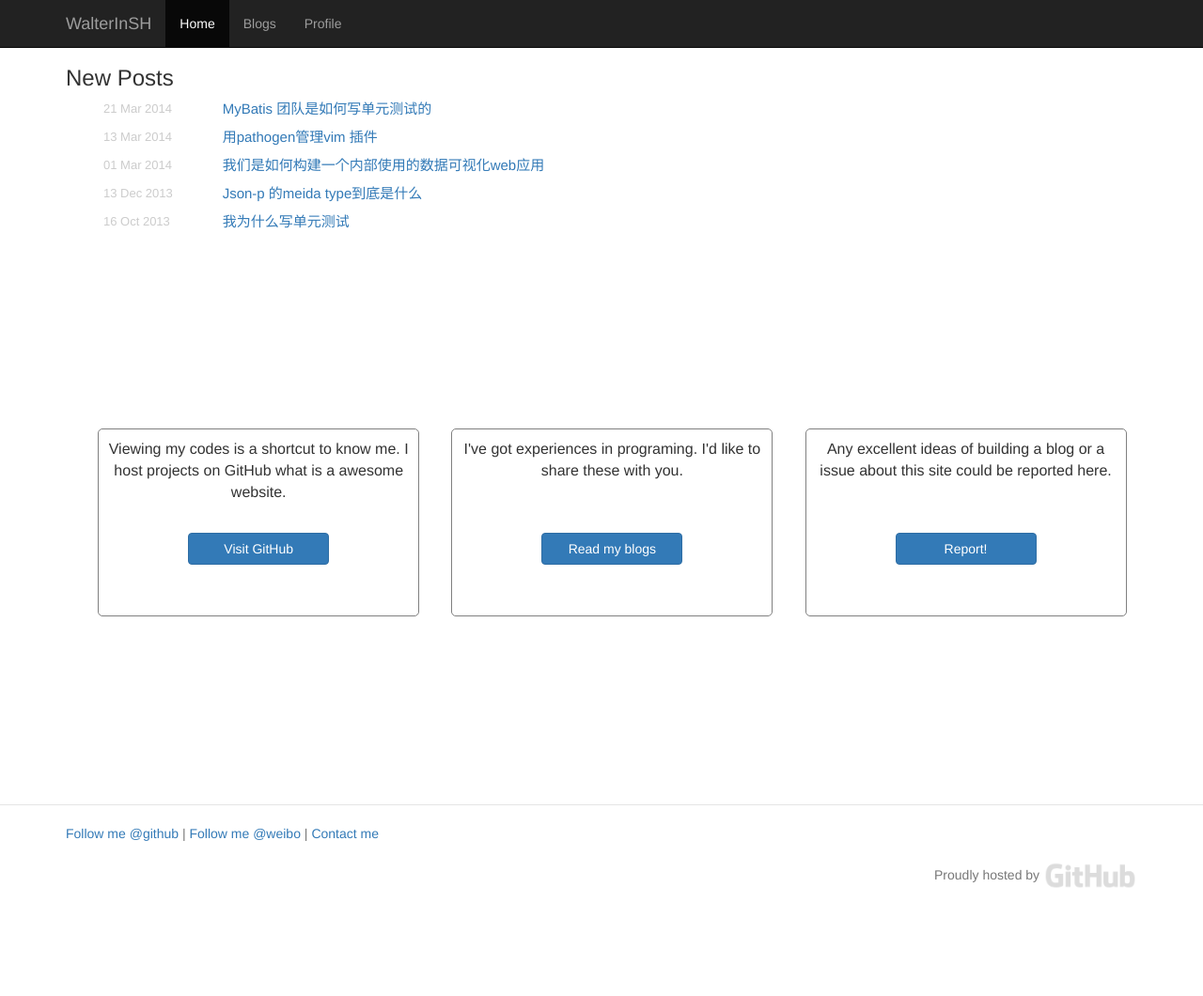
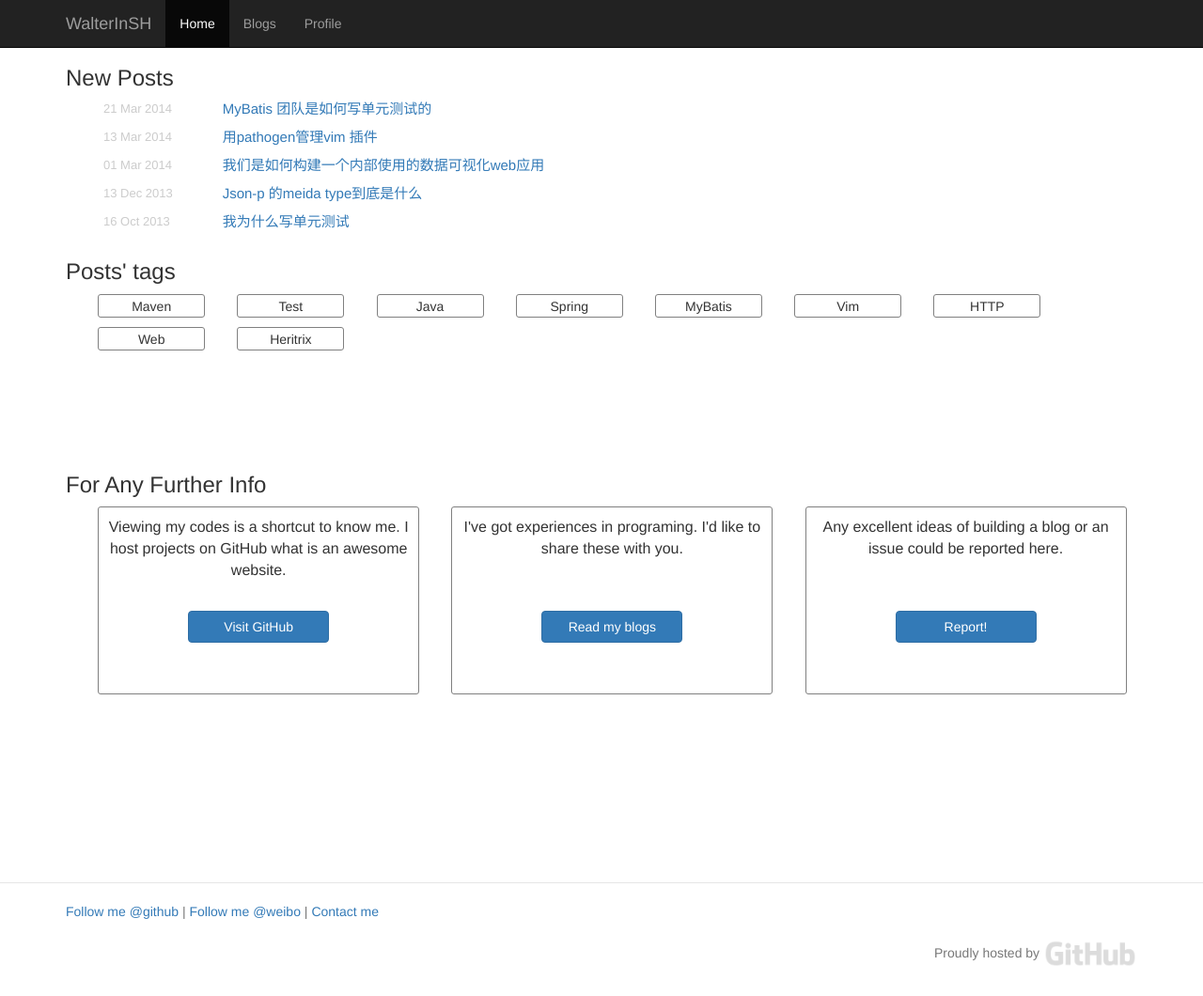
Before and after one commit to WalterInSH/walterinsh.github.io, a Jekyll site: the page built from index.html, in a window 1280 px wide and 1060 px high. Shown: the whole window at 94% size. Built offline with Jekyll 4.4.1, drawn with Linux system fonts in a browser that asks for light colours; nearby versions of some CDN libraries; Markdown is read by kramdown in place of the engine named in the settings.

Commit message:
support tags now

```diff
--- a/css/homepage.css
+++ b/css/homepage.css
@@ -34,7 +34,20 @@
 }  /* selected link */
 
 .items{
-    margin-top: 200px;
+    margin-top: 100px;
+}
+
+#blog_tags .tag{
+    border: solid gray 1px;
+    margin-left: 3%;
+    margin-bottom: 10px;
+    padding: 2px;
+    text-align: center;
+    width: 10%;
+    height: 25px;
+    border-radius: 3px;
+    float: left;
+    cursor:pointer;
 }
 
 .container .item{
@@ -44,9 +57,8 @@
     text-align: center;
     width: 30%;
     height: 200px;
-    border-radius: 5px;
+    border-radius: 3px;
     float: left;
-
 }
 
 .container .item p{
--- a/index.html
+++ b/index.html
@@ -12,9 +12,14 @@ title: WalterInSH home page
     </ul>
 </div>
 
+<div id="blog_tags" class="container">
+    <h3>Posts' tags</h3>
+</div>
+
 <div class="container items">
+    <h3>For Any Further Info</h3>
     <div class="item">
-        <p>Viewing my codes is a shortcut to know me. I host projects on GitHub what is a awesome website.</p>
+        <p>Viewing my codes is a shortcut to know me. I host projects on GitHub what is an awesome website.</p>
         <a href="https://github.com/WalterInSH" class="btn btn-primary">Visit GitHub</a>
     </div>
     <div class="item">
@@ -22,7 +27,7 @@ title: WalterInSH home page
         <a href="http://127.0.0.1:4000/blogs.html" class="btn btn-primary">Read my blogs</a>
     </div>
     <div class="item">
-        <p>Any excellent ideas of building a blog or a issue about this site could be reported here.</p>
+        <p>Any excellent ideas of building a blog or an issue could be reported here.</p>
         <a href="https://github.com/WalterInSH/walterinsh.github.io/issues" class="btn btn-primary">Report!</a>
     </div>
 </div>
--- /dev/null
+++ b/js/homepage.js
@@ -0,0 +1,14 @@
+$.get( "/tags.json", function( data ) {
+    // add tags
+    $.each(data, function (index,tag) {
+        $("#blog_tags").append("<span class=\"tag\">" + tag + "</span>");
+    });
+
+    //bind click event onto tags
+    $("#blog_tags .tag").each(function(){
+        var tag = $(this).text();
+        $(this).bind("click", function () {
+            window.location = "https://www.google.com/search?q=site:faolou.me" + encodeURIComponent(" "+tag);
+        });
+    });
+});
--- /dev/null
+++ b/tags.json
@@ -0,0 +1 @@
+["Maven","Test","Java","Spring","MyBatis","Vim","HTTP","Web","Heritrix"]
```
